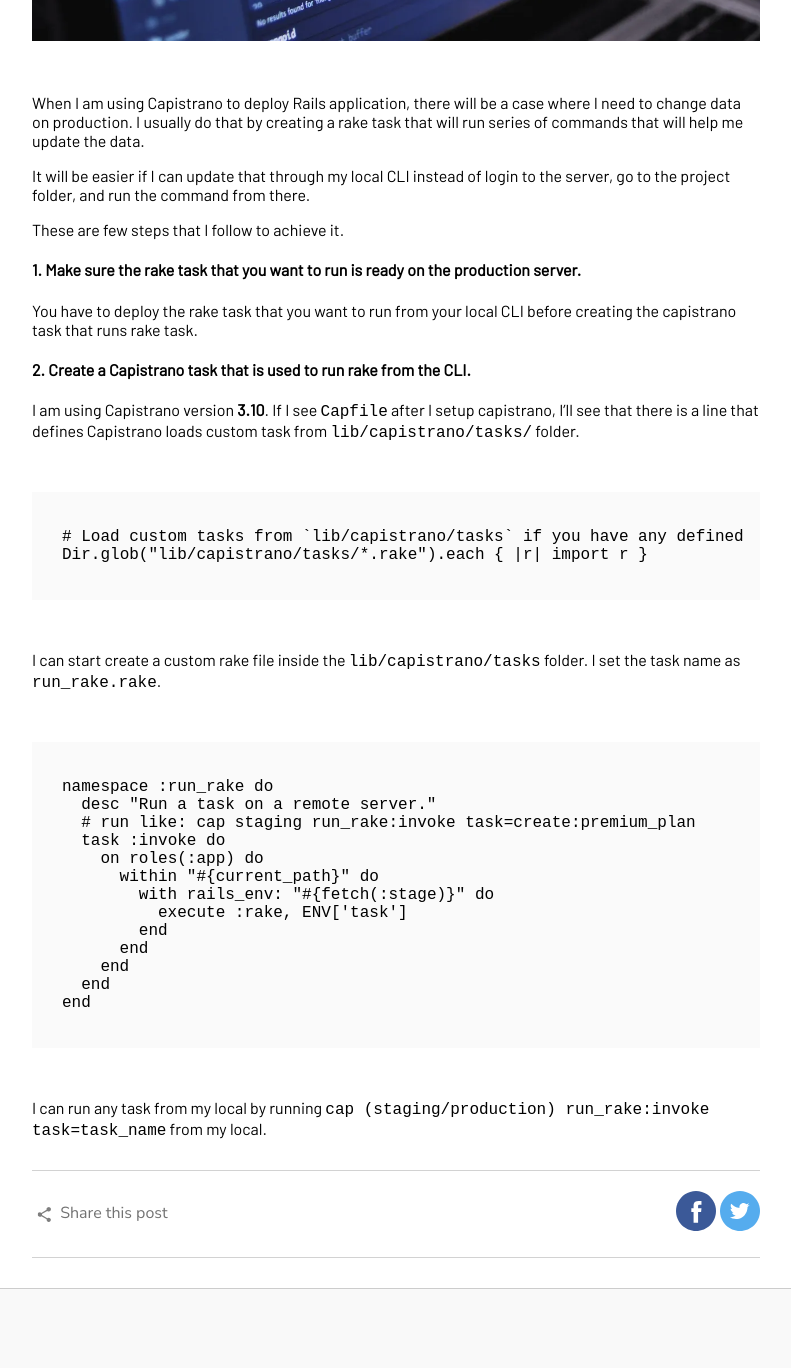
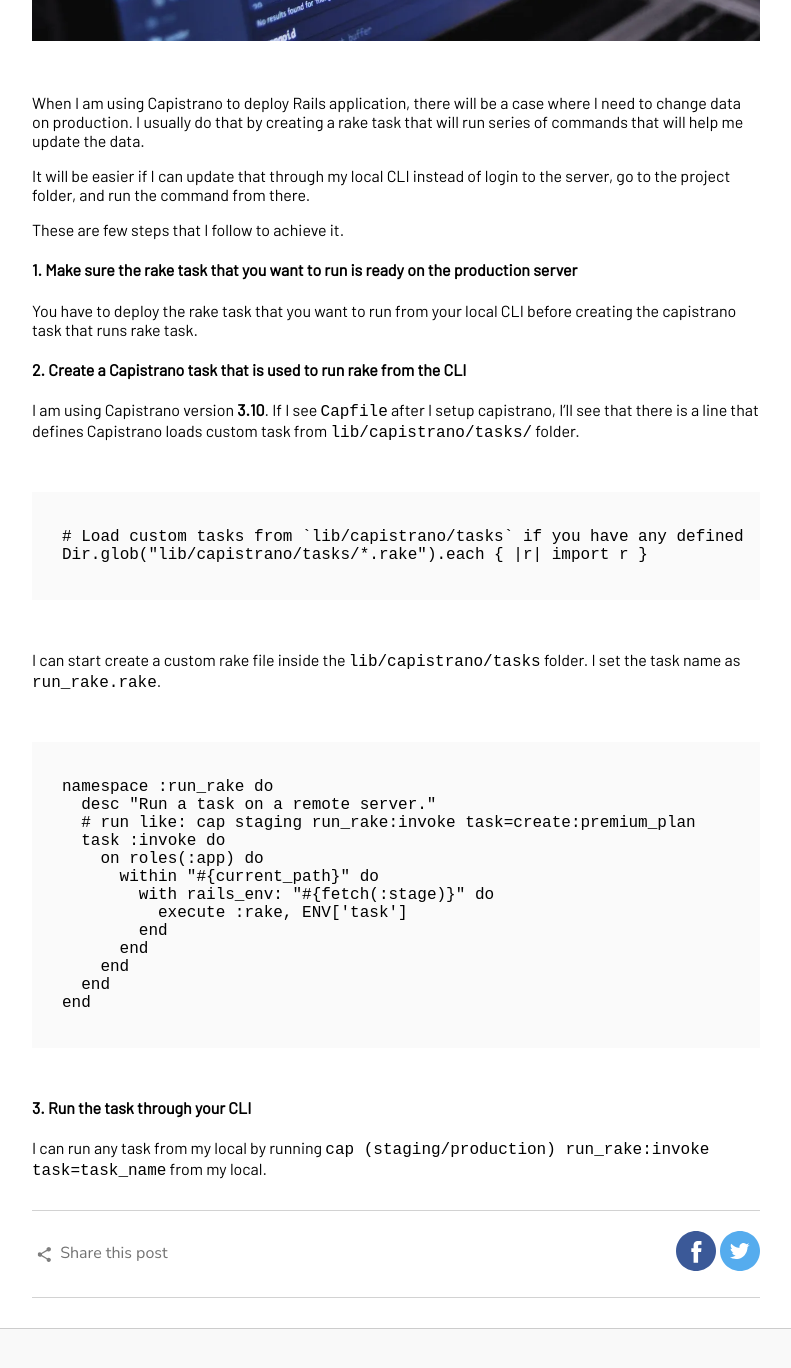
Before and after one commit to tsara27/my_website, a Jekyll site: the page built from _posts/2019-12-31-Adding-Custom-Rake-Task-Using-Capistrano.md, in a window 1280 px wide and 1400 px high, scrolled down 831 px. Shown: the top 1368 px of the window, without its empty margins (244-1035 px from the left). Built offline with Jekyll 4.4.1, drawn with Linux system fonts in a browser that asks for light colours; some web fonts are replaced.

Commit message:
Update post

```diff
--- a/_posts/2019-12-31-Adding-Custom-Rake-Task-Using-Capistrano.md
+++ b/_posts/2019-12-31-Adding-Custom-Rake-Task-Using-Capistrano.md
@@ -14,12 +14,12 @@
 
 These are few steps that I follow to achieve it.
 
-#### 1. Make sure the rake task that you want to run is ready on the production server.
+#### 1. Make sure the rake task that you want to run is ready on the production server
 
 You have to deploy the rake task that you want to run from your local CLI before creating the capistrano task that runs
 rake task.
 
-#### 2. Create a Capistrano task that is used to run rake from the CLI.
+#### 2. Create a Capistrano task that is used to run rake from the CLI
 
 I am using Capistrano version **3.10**. If I see `Capfile` after I setup capistrano,
 I'll see that there is a line that defines Capistrano loads custom task from `lib/capistrano/tasks/` folder.
@@ -47,4 +47,6 @@
 end
 {% endhighlight %}
 
+#### 3. Run the task through your CLI
+
 I can run any task from my local by running `cap (staging/production) run_rake:invoke task=task_name` from my local.
```
